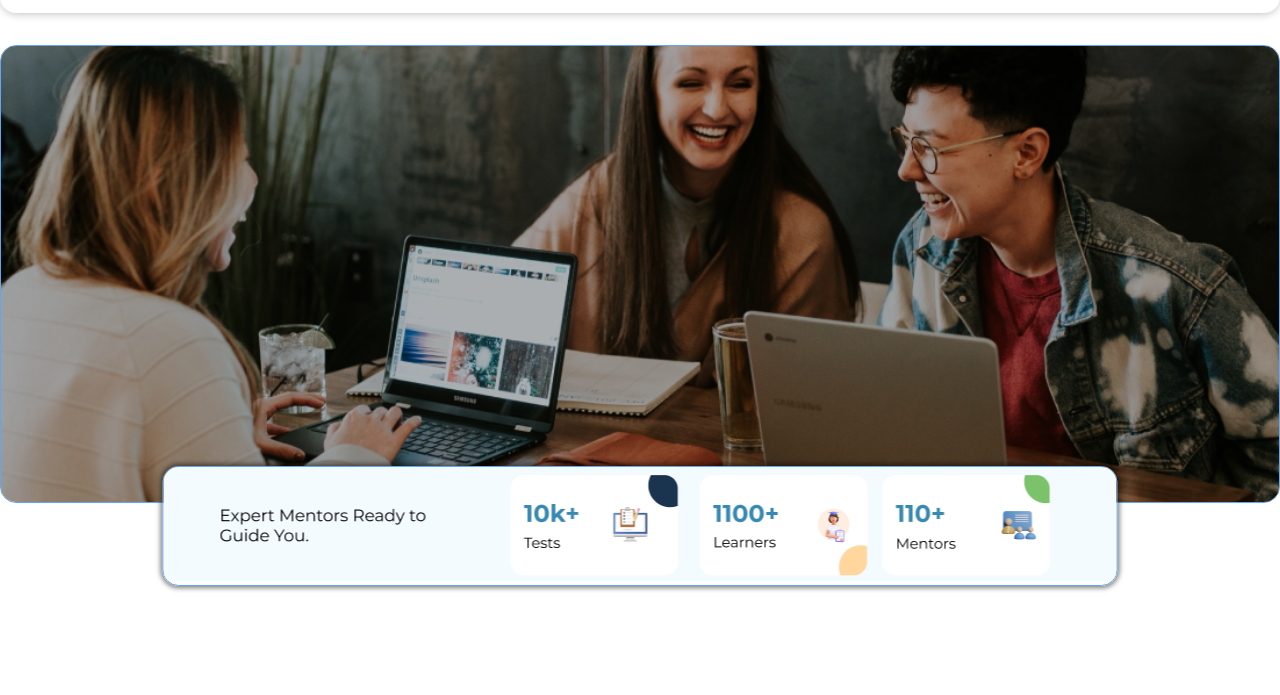
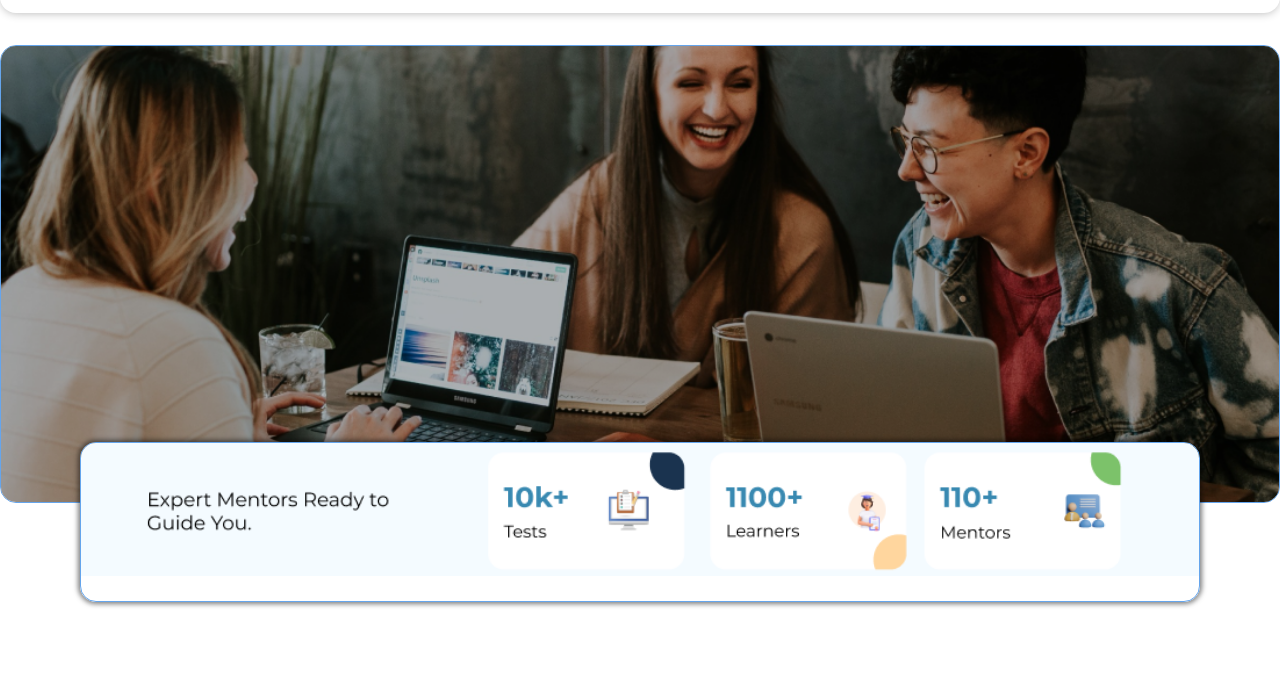
Before and after one commit to jacodegithub/Oston-project, a plain HTML site: page index.html in a window 1280 px wide. Shown: the part 99-794 px from the top of the page. Drawn offline with Linux system fonts and the light colour scheme.

Commit message:
doing some nitty gritty corrections

```diff
--- a/style.css
+++ b/style.css
@@ -96,7 +96,7 @@ body {
 }
 .hero .hero-bar {
     position: absolute;
-    bottom: 2rem;
+    bottom: 1rem;
     left: 50%;
     transform: translate(-50%);
     z-index: 10;
@@ -104,6 +104,12 @@ body {
     overflow: hidden;
     border: 1px solid #65a5ec;
     box-shadow: 0px 0px 5px 2px rgba(0, 0, 0, 0.5);
+    width: 70rem;
+    height: 10rem;
+}
+.hero .hero-bar img {
+    width: 100%;
+    height: auto;
 }
 
 .carousel {
```
